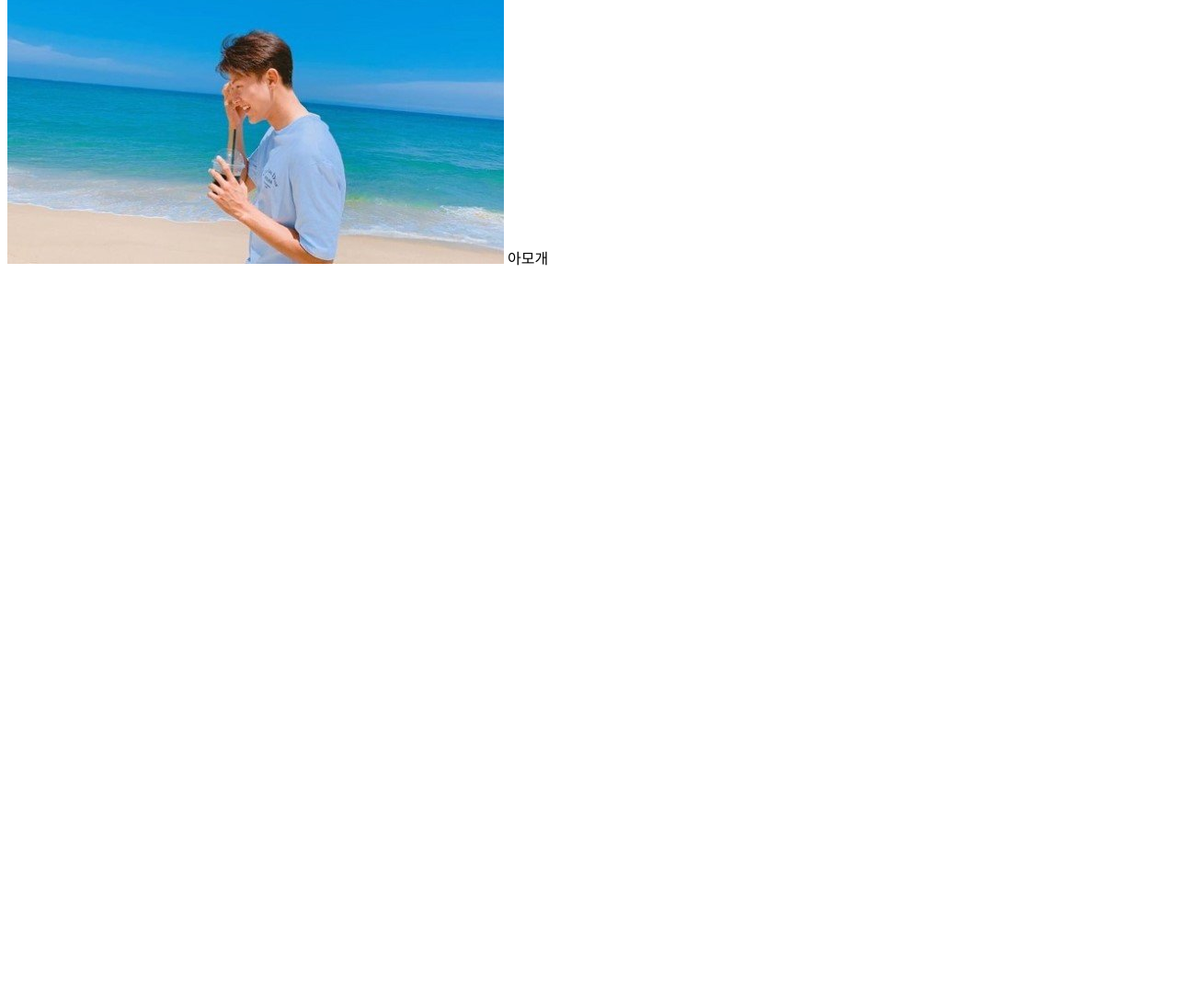
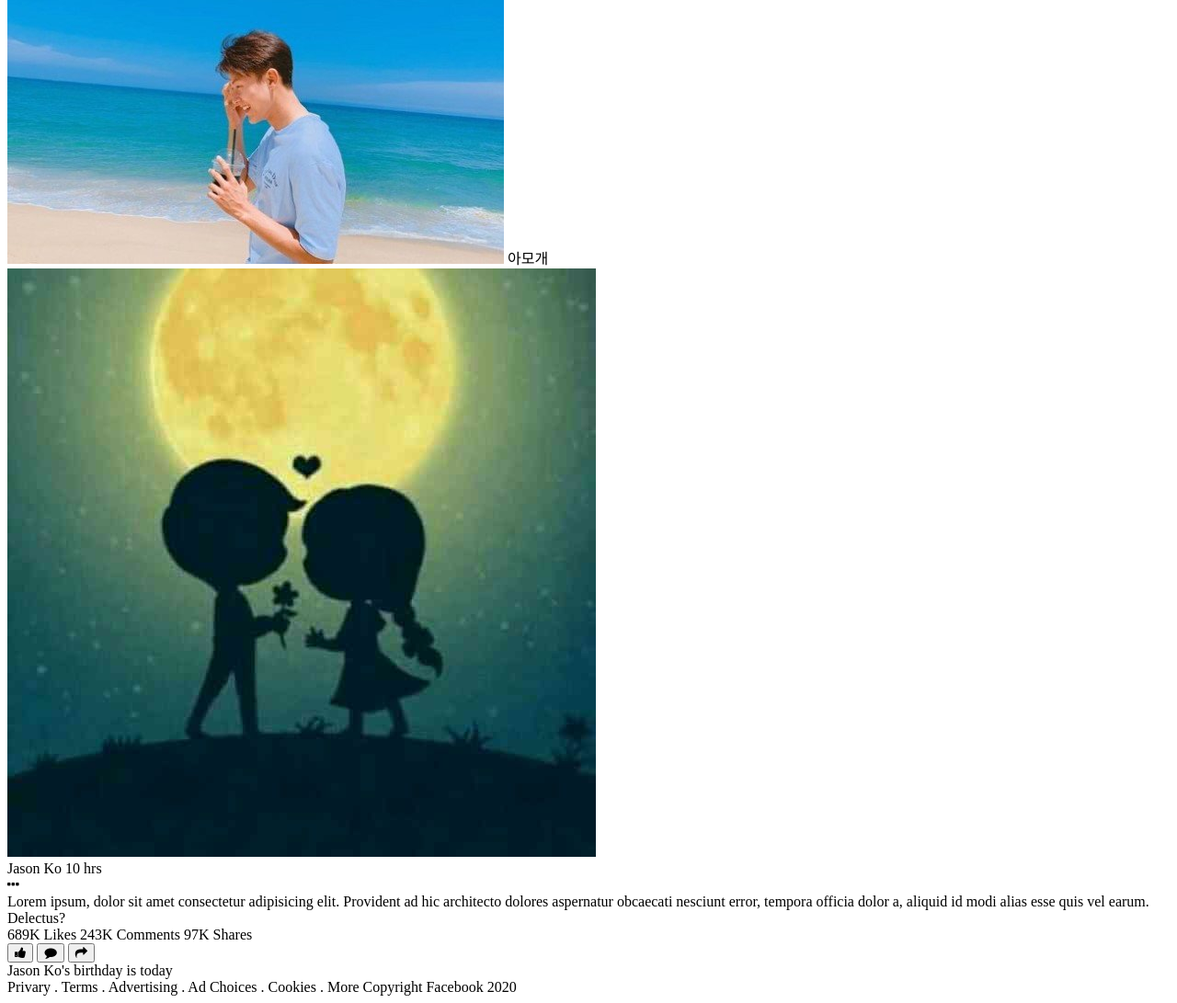
Before and after one commit to jekb2019/facebook_clone, a plain HTML site: page index.html in a window 1280 px wide. Shown: the part 2985-4076 px from the top of the page at 92% size. Before the commit the page ends 3285 px from the top, so only its background shows below. Drawn offline with Linux system fonts and the light colour scheme.

Commit message:
HTML Markup Finished

```diff
--- a/index.html
+++ b/index.html
@@ -130,19 +130,51 @@
 
         <!-- TImeline Contents-->
         <div class="timeline-contents">
-            <div class="metadata"></div>
-            <div class="text"></div>
-            <div class="images"></div>
+            <div class="metadata">
+                <img src="images/meet.jpg" alt="">
+                <div class="upload-info">
+                    <span class="uploader">Jason Ko</span>
+                    <span class="time-past">10 hrs</span>
+                </div>
+                <i class="fa fa-ellipsis-h"></i>
+            </div>
+            <div class="text">
+                <span>Lorem ipsum, dolor sit amet consectetur adipisicing elit. Provident ad hic architecto dolores aspernatur obcaecati nesciunt error, tempora officia dolor a, aliquid id modi alias esse quis vel earum. Delectus?</span>
+            </div>
+            <div class="media">
+                <!-- Media contents go here -->
+            </div>
             <div class="likeAndComment">
+                <div class="statistics">
+                    <span>689K Likes</span>
+                    <span>243K Comments</span>
+                    <span>97K Shares</span>
+                </div>
+                <div class="actions">
+                    <button class="like">
+                        <i class="fa fa-thumbs-up"></i>
+                    </button>
+                    <button class="comment">
+                        <i class="fa fa-comment"></i>
+                    </button>
+                    <button class="share">
+                        <i class="fa fa-share"></i>
+                    </button>
+                </div>
             </div>
         </div>
     </section>
+    <!-- Advertisement -->
     <section class="advertisement">
+        <div class="birthday-alert">
+            <span>Jason Ko's birthday is today</span>
+        </div>
         <div class="ad-content">
 
         </div>
         <div class="ad-footer">
-
+            <span>Privary . Terms . Advertising . Ad Choices . Cookies . More</span>
+            <span>Copyright Facebook 2020</span>
         </div>
     </section>
 
```
Also changed, not shown: icons.txt, images/meet.jpg (added).
